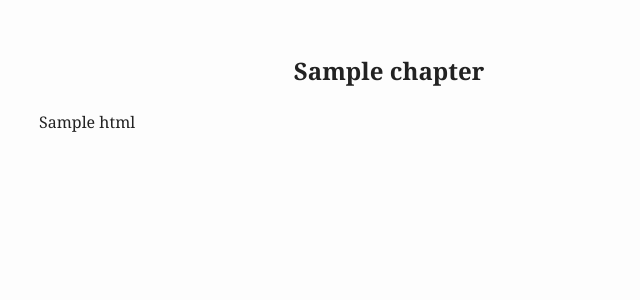
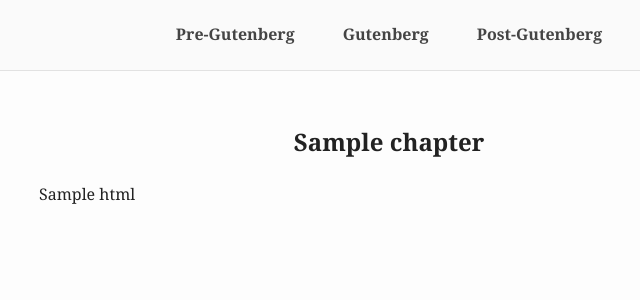
Before and after one commit to Bachina-Pranav/Gutenberg_Project, a Flask app: template templates/read.html in a window 1280 px wide. Shown: the top 300 px of the page, without its empty margins (251-891 px from the left). Run offline with Flask 3, Linux system fonts and the light colour scheme; the template is opened without the code that fills it: most values are stand-ins (such as "Sample title", 1, 10 or a date in 2020).

Commit message:
navbar added

```diff
--- a/app.py
+++ b/app.py
@@ -1,30 +1,58 @@
 from pathlib import Path
 
-from flask import Flask, render_template, Markup, url_for
+from flask import Flask, render_template, Markup, redirect, url_for
 from markdown import markdown
 
-app = Flask(__name__, static_folder="static", template_folder="templates")
-
+app = Flask(__name__)
 CHAPTER_DIR = Path(__file__).parent / "chapters"
+POEM_PATH   = Path(__file__).parent / "poem.md"
 
 
 def load_chapters():
-    """Read every *.md file in *natural* (numerical) order and convert to HTML."""
     chapters = []
-    for md_path in sorted(CHAPTER_DIR.glob("*.md")):
-        raw = md_path.read_text(encoding="utf-8")
-        # First heading becomes the label in the navigation bar
-        heading = raw.splitlines()[0].lstrip("# ").strip() if raw.startswith("#") else md_path.stem
+    for p in sorted(CHAPTER_DIR.glob("*.md")):
+        raw = p.read_text(encoding="utf-8")
+        heading = raw.splitlines()[0].lstrip("# ").strip() if raw.startswith("#") else p.stem
         html = Markup(markdown(raw, extensions=["fenced_code", "toc"]))
-        chapters.append({"title": heading, "html": html, "slug": md_path.stem})
+        chapters.append({"title": heading, "html": html, "slug": p.stem})
     return chapters
 
 
 @app.route("/")
-def reader():
-    chapters = load_chapters()
-    return render_template("read.html", chapters=chapters)
+def index():
+    return redirect(url_for("post"))
+
+
+@app.route("/post")
+def post():
+    return render_template(
+        "read.html",
+        chapters=load_chapters(),
+        dictionary_enabled=True,
+        mode="post",
+    )
+
+
+@app.route("/gutenberg")
+def gutenberg():
+    return render_template(
+        "read.html",
+        chapters=load_chapters(),
+        dictionary_enabled=False,
+        mode="gutenberg",
+    )
+
+
+@app.route("/pre")
+def pre():
+    poem_html = Markup(markdown(POEM_PATH.read_text(encoding="utf-8")))
+    return render_template(
+        "poem.html",
+        poem=poem_html,
+        dictionary_enabled=False,
+        mode="pre",
+    )
 
 
 if __name__ == "__main__":
-    app.run(debug=True)  # remove debug=True in production
+    app.run(debug=True)
--- a/static/style.css
+++ b/static/style.css
@@ -40,3 +40,22 @@ body {
     font-size: 1.5rem;
     cursor: pointer;
   }
+
+/* centred nav bar */
+.mode‑nav {
+  display: flex;
+  justify-content: center;
+  gap: 1rem;
+  padding: 1rem 0;
+  background: #fafafa;
+  border-bottom: 1px solid #e2e2e2;
+}
+.mode‑nav .btn {
+  text-decoration: none;
+  padding: 0.4rem 1rem;
+  border-radius: 4px;
+  font-weight: 600;
+  color: #444;
+}
+.mode‑nav .btn:hover { background:#eee; }
+.mode‑nav .active    { background:#222; color:#fff; }
--- a/templates/layout.html
+++ b/templates/layout.html
@@ -3,16 +3,26 @@
 <head>
   <meta charset="utf-8" />
   <meta name="viewport" content="width=device-width, initial-scale=1" />
-    <title>{% block title %}1984 – Digital Reading Demo{% endblock %}</title>
+  <title>1984 – {{ mode|capitalize }} Mode</title>
   <link rel="stylesheet" href="{{ url_for('static', filename='style.css') }}" />
 </head>
 <body>
+  <!-- centered navbar -->
+  <nav class="mode‑nav">
+    <a href="{{ url_for('pre') }}"      class="btn {{ 'active' if mode=='pre' }}">Pre‑Gutenberg</a>
+    <a href="{{ url_for('gutenberg') }}" class="btn {{ 'active' if mode=='gutenberg' }}">Gutenberg</a>
+    <a href="{{ url_for('post') }}"      class="btn {{ 'active' if mode=='post' }}">Post‑Gutenberg</a>
+  </nav>
+
   <main id="content">{% block content %}{% endblock %}</main>
+
+  {% if dictionary_enabled %}
     <div id="dict‑panel" hidden>
       <button id="dict‑close">×</button>
       <h2 id="dict‑word"></h2>
       <div id="dict‑definitions"></div>
     </div>
     <script src="{{ url_for('static', filename='dictionary.js') }}"></script>
+  {% endif %}
 </body>
 </html>
--- /dev/null
+++ b/templates/poem.html
@@ -0,0 +1,4 @@
+{% extends "layout.html" %}
+{% block content %}
+  <article class="poem">{{ poem|safe }}</article>
+{% endblock %}
--- a/templates/read.html
+++ b/templates/read.html
@@ -2,8 +2,8 @@
 {% block content %}
   {% for ch in chapters %}
     <article id="{{ ch.slug }}" class="chapter">
-        <h1>{{ ch.title }}</h1>
-        {{ ch.html|safe }}
+      <h1>{{ ch.title }}</h1>
+      {{ ch.html|safe }}
     </article>
   {% endfor %}
 {% endblock %}
```
Also changed, not shown: poem.md (added, +11 -0 lines). Lines whose indentation alone changed are shown as unchanged.
